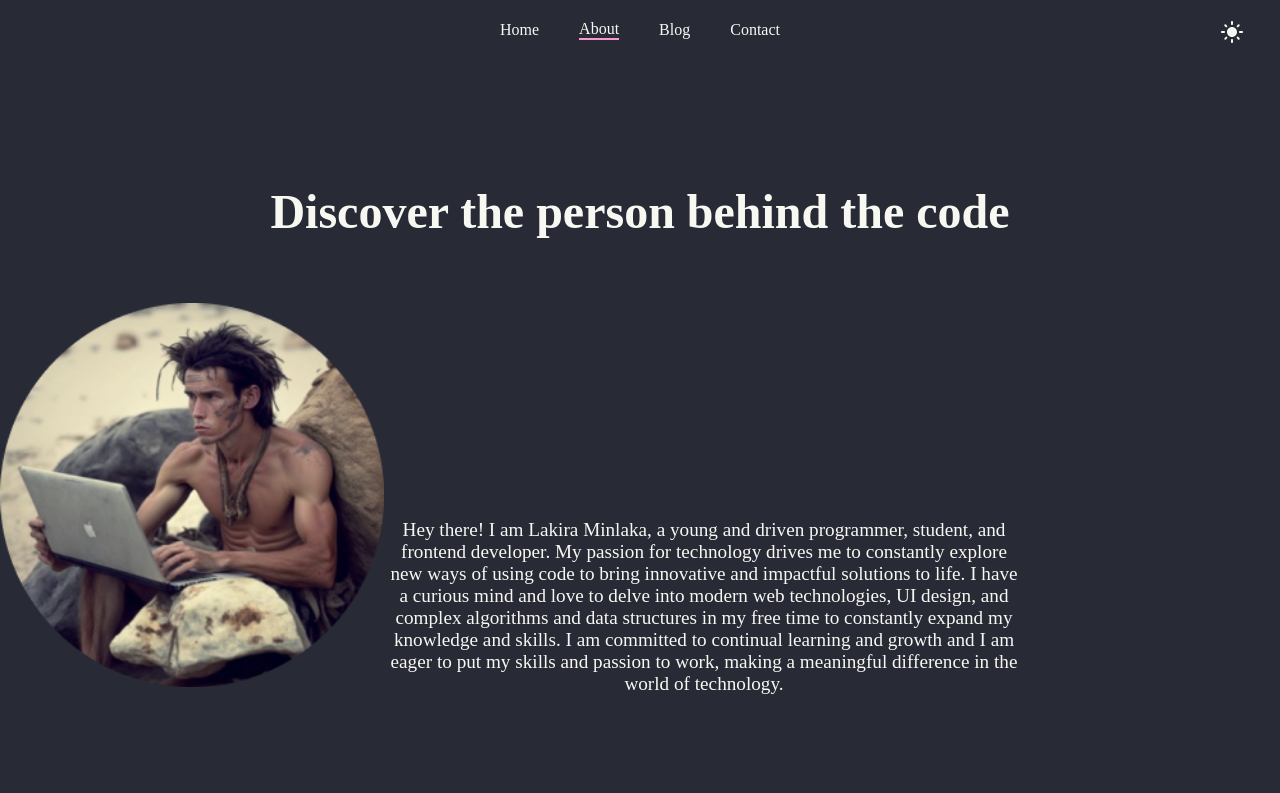
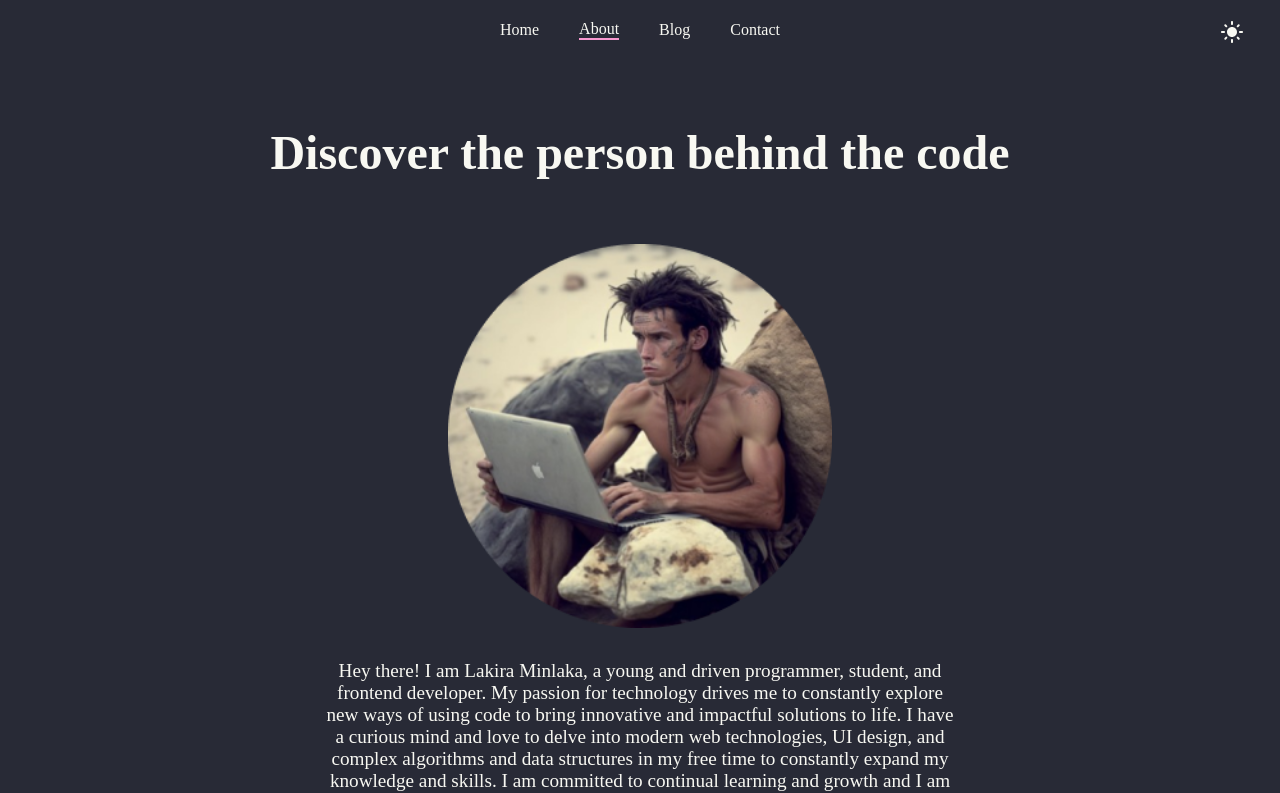
Before and after one commit to LakiraMD/My-Portfolio, a Next.js app: page /about in a window 1280 px wide. Shown: the top 793 px of the page. Built offline with nearby package versions, Linux system fonts and the light colour scheme.

Commit message:
fix a bug in about page

```diff
--- a/src/styles/About.module.css
+++ b/src/styles/About.module.css
@@ -5,9 +5,6 @@
   justify-content: center;
   min-height: 100vh;
   margin-top: 60px;
-  overflow: hidden;
-  word-wrap: break-word;
-  display: inline-block;
 }
 .header {
     padding: 4rem;
@@ -25,9 +22,6 @@
   width: 50%;
   font-size: 1.2rem;
   margin-bottom: 1.5rem;
-  overflow: hidden;
-  word-wrap: break-word;
-  display: inline-block;
 }
 
 @media (max-width: 768px) {
```
